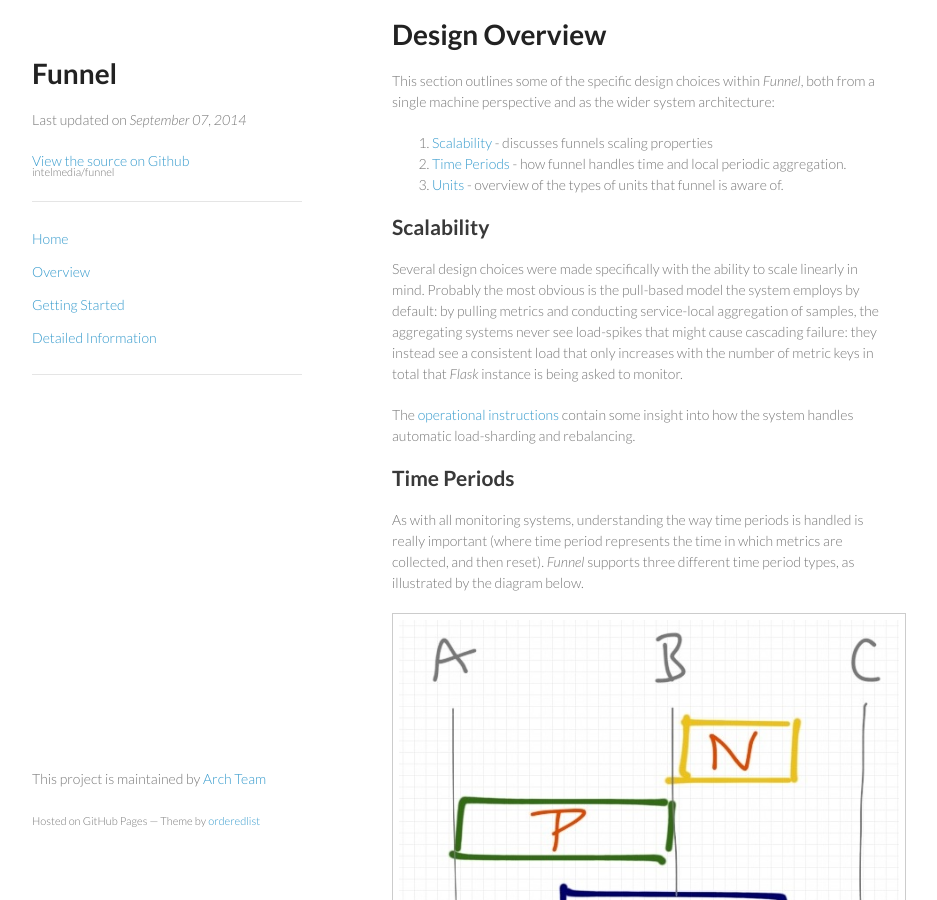
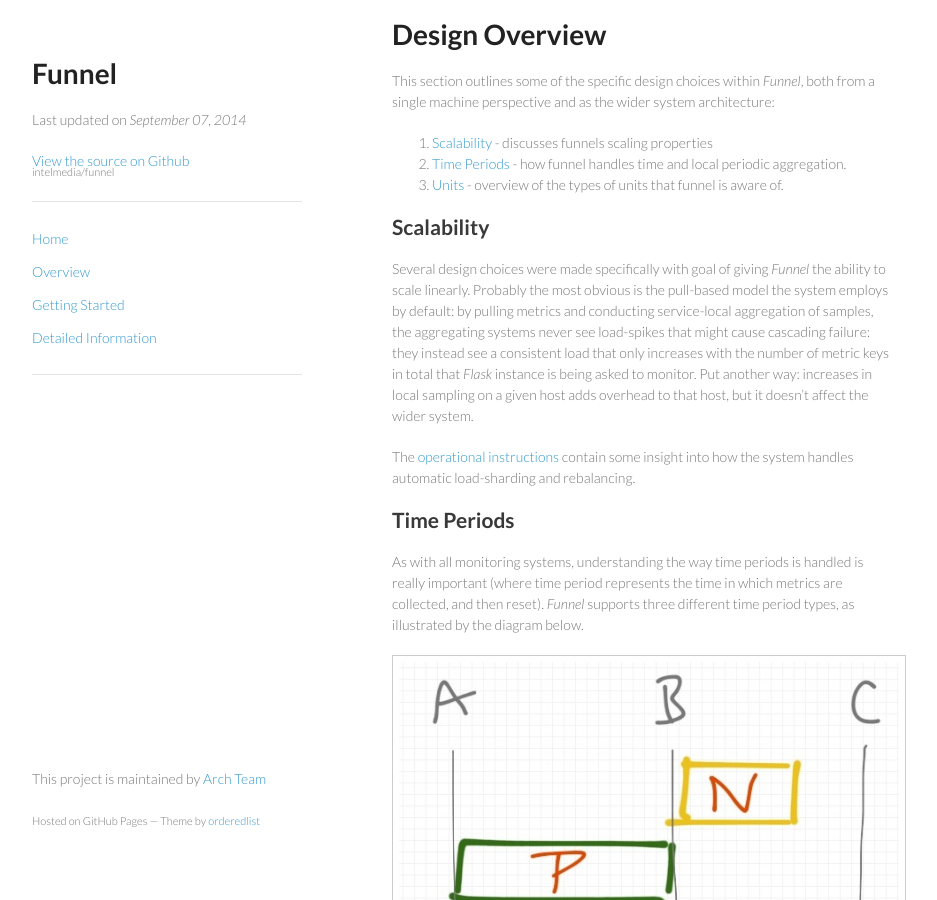
Before and after one commit to Verizon/funnel, a Jekyll site: the page built from index.md, in a window 1280 px wide and 900 px high, scrolled down 688 px. Shown: the whole window, without its empty margins (178-1115 px from the left). Built offline with Jekyll 4.4.1, drawn with Linux system fonts in a browser that asks for light colours; Markdown is read by kramdown in place of the engine named in the settings.

Commit message:
fixed some poor sentence construction

```diff
--- a/index.md
+++ b/index.md
@@ -31,7 +31,7 @@
 
 ## Scalability
 
-Several design choices were made specifically with the ability to scale linearly in mind. Probably the most obvious is the pull-based model the system employs by default: by pulling metrics and conducting service-local aggregation of samples, the aggregating systems never see load-spikes that might cause cascading failure: they instead see a consistent load that only increases with the number of metric keys in total that *Flask* instance is being asked to monitor.
+Several design choices were made specifically with goal of giving *Funnel* the ability to scale linearly. Probably the most obvious is the pull-based model the system employs by default: by pulling metrics and conducting service-local aggregation of samples, the aggregating systems never see load-spikes that might cause cascading failure: they instead see a consistent load that only increases with the number of metric keys in total that *Flask* instance is being asked to monitor. Put another way: increases in local sampling on a given host adds overhead to that host, but it doesn't affect the wider system.
 
 The [operational instructions](getting-started/operations.html) contain some insight into how the system handles automatic load-sharding and rebalancing.
 
```
